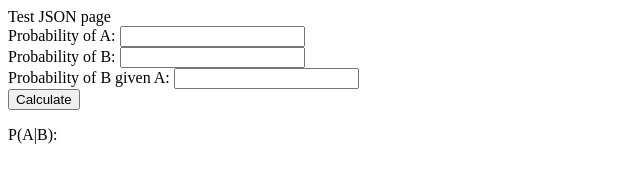
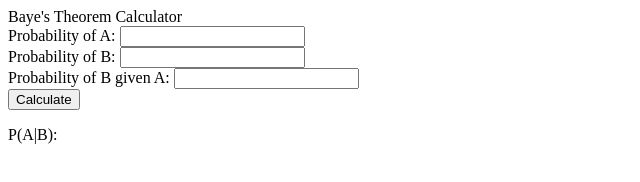
Before and after one commit to clingfu/clingfu.github.io, a plain HTML site: page Bayes/index.html in a window 1280 px wide. Shown: the full height of the page, 0-640 px from the left. Drawn offline with Linux system fonts and the light colour scheme.

Commit message:
Bayes Bugs 1
Fix minor bugs; changed header title

```diff
--- a/Bayes/index.html
+++ b/Bayes/index.html
@@ -9,7 +9,7 @@
 <body>
     <div class="container">
         <div class="wrapper">
-            <div class="header">Test JSON page</div>
+            <div class="header">Baye's Theorem Calculator</div>
             <div class="content">
                 <form action="/action_page.php">
                     Probability of A: <input type="text" id="probA"><br>
```
